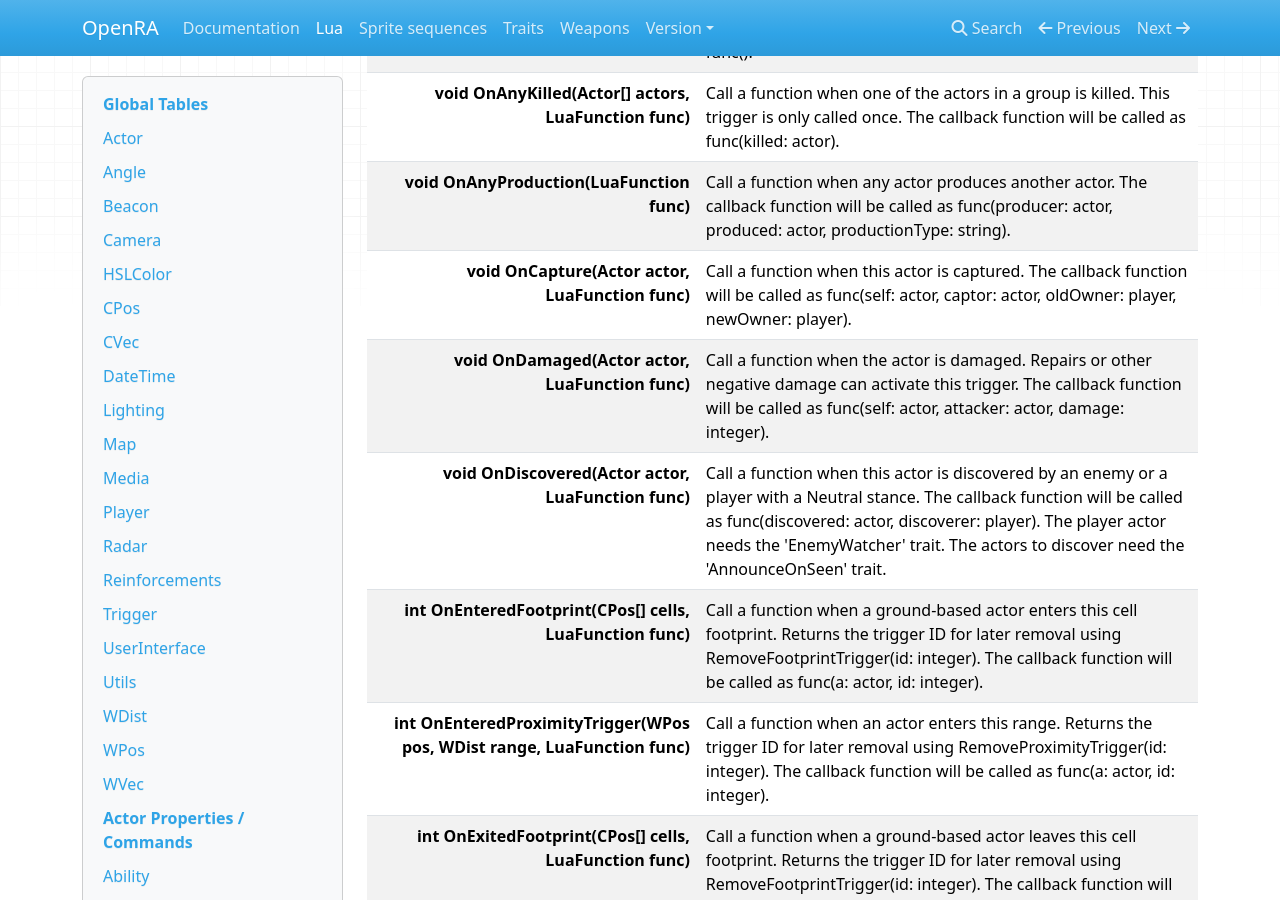
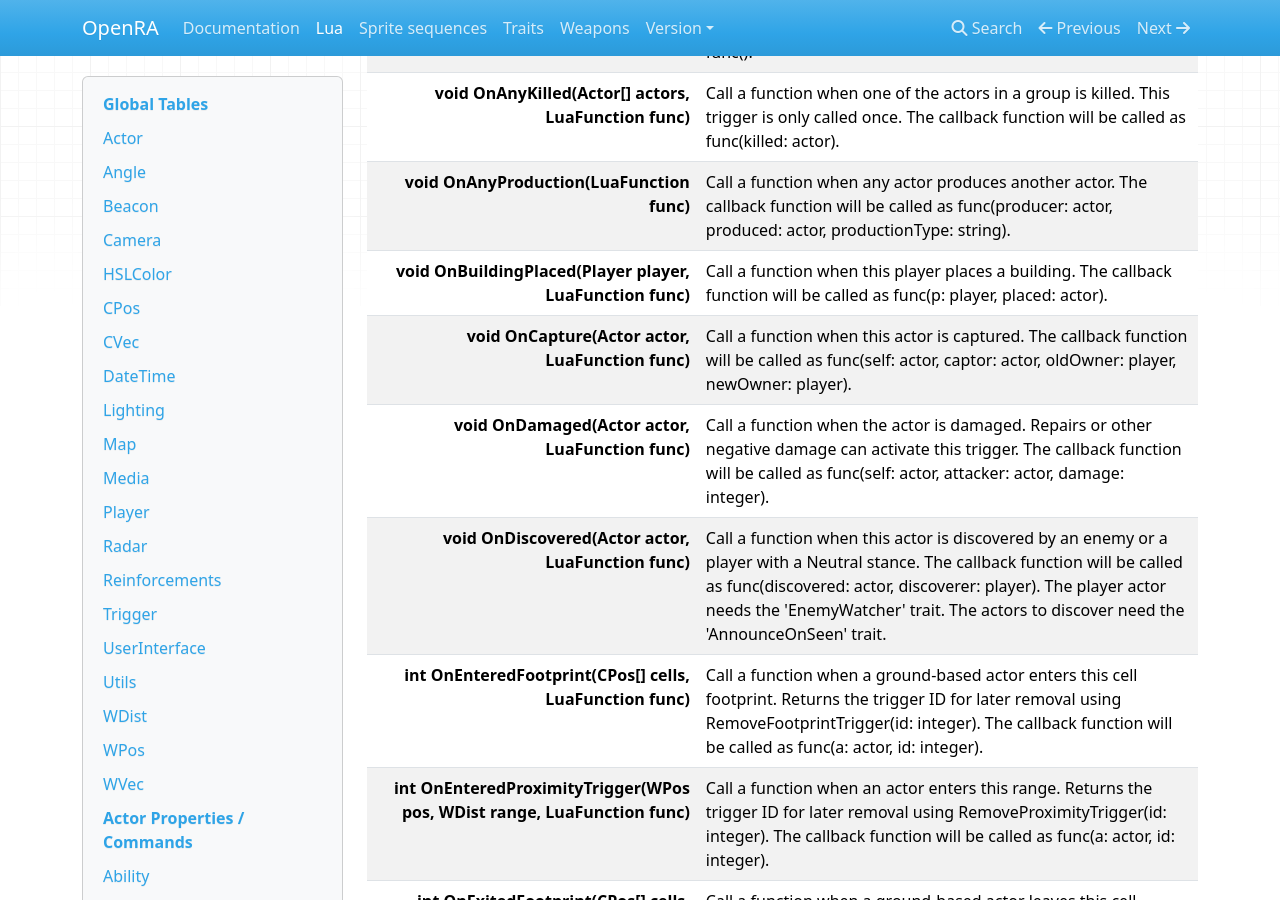
Before and after one commit to OpenRA/docs, an MkDocs documentation site: the page built from api/lua.md, in a window 1280 px wide and 900 px high, scrolled down 9498 px. Built offline with MkDocs 1.6.1, drawn with Linux system fonts in a browser that asks for light colours; nearby versions of some CDN libraries.

Commit message:
Update auto-generated documentation for bleed

```diff
--- a/api/lua.md
+++ b/api/lua.md
@@ -220,6 +220,7 @@ For a basic guide about map scripts see the [`Map Scripting` wiki page](https://
 | **void OnAllRemovedFromWorld(Actor[] actors, LuaFunction func)** | Call a function when all of the actors in a group have been removed from the world. The callback function will be called as func(). |
 | **void OnAnyKilled(Actor[] actors, LuaFunction func)** | Call a function when one of the actors in a group is killed. This trigger is only called once. The callback function will be called as func(killed: actor). |
 | **void OnAnyProduction(LuaFunction func)** | Call a function when any actor produces another actor. The callback function will be called as func(producer: actor, produced: actor, productionType: string). |
+| **void OnBuildingPlaced(Player player, LuaFunction func)** | Call a function when this player places a building. The callback function will be called as func(p: player, placed: actor). |
 | **void OnCapture(Actor actor, LuaFunction func)** | Call a function when this actor is captured. The callback function will be called as func(self: actor, captor: actor, oldOwner: player, newOwner: player). |
 | **void OnDamaged(Actor actor, LuaFunction func)** | Call a function when the actor is damaged. Repairs or other negative damage can activate this trigger. The callback function will be called as func(self: actor, attacker: actor, damage: integer). |
 | **void OnDiscovered(Actor actor, LuaFunction func)** | Call a function when this actor is discovered by an enemy or a player with a Neutral stance. The callback function will be called as func(discovered: actor, discoverer: player). The player actor needs the 'EnemyWatcher' trait. The actors to discover need the 'AnnounceOnSeen' trait. |
```
